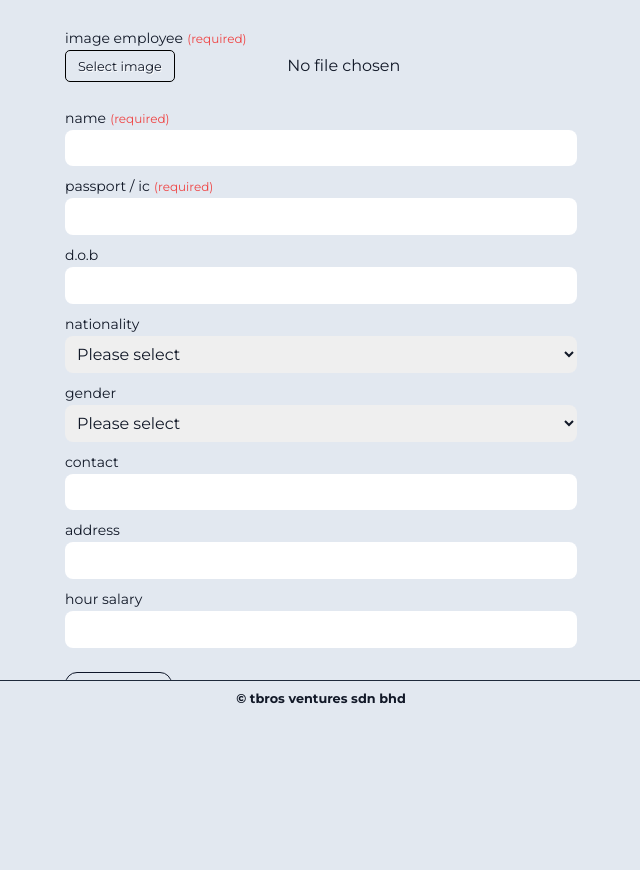
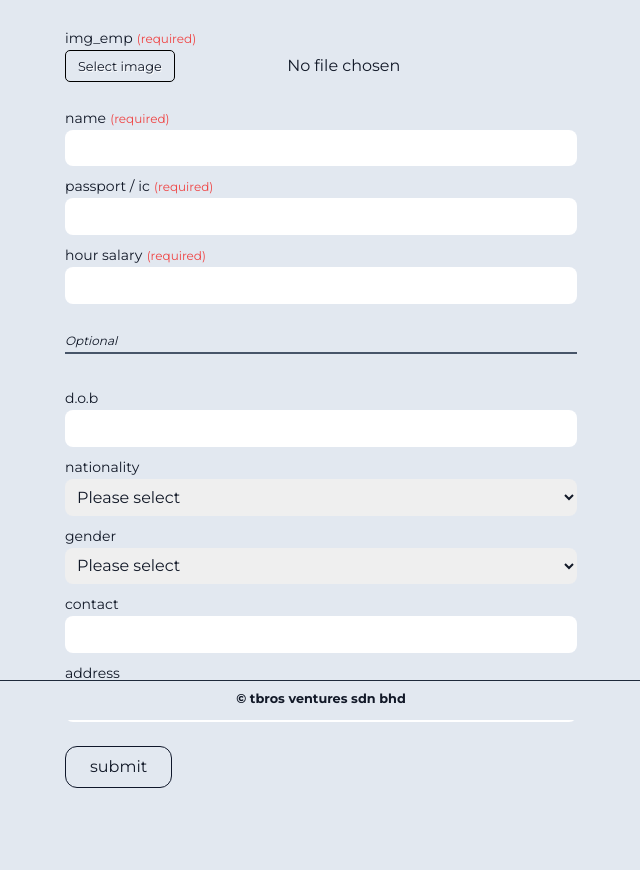
Before and after one commit to bengilla/salary, a Flask app: page /add in a window 1280 px wide. Shown: the part 80-950 px from the top of the page, without its empty margins (319-959 px from the left). Before the commit the page ends 784 px from the top, so only its background shows below. Run offline with Flask 2, Linux system fonts and the light colour scheme; some libraries are stand-ins or nearby versions.

Commit message:
Update all files before change upload image code

```diff
--- a/forms.py
+++ b/forms.py
@@ -5,8 +5,7 @@ CreateForm, EditForm
 
 
 from flask_wtf import FlaskForm
-from wtforms import (FileField, FloatField, SelectField, StringField,
-                     SubmitField)
+from wtforms import FileField, FloatField, SelectField, StringField, SubmitField
 from wtforms.validators import DataRequired
 
 
@@ -27,9 +26,12 @@ class EditForm(FlaskForm):
 class CreateForm(EditForm, FlaskForm):
     """Create Form and inherent to Edit Form"""
 
+    img_emp = FileField("img_emp", validators=[DataRequired()])
     name = StringField("name", validators=[DataRequired()])
     pay_hour = FloatField("hour salary", validators=[DataRequired()])
     ic = StringField("passport / ic", validators=[DataRequired()])
+
+    # Optional
     dob = StringField("d.o.b")
     gender = SelectField("gender", choices=["Please select", "male", "female"])
     nationality = SelectField(
@@ -43,5 +45,4 @@ class CreateForm(EditForm, FlaskForm):
             "Other",
         ],
     )
-    img_emp = FileField("image employee")
     finger_print = StringField("finger print")
--- a/static/style.css
+++ b/static/style.css
@@ -22,6 +22,11 @@ body {
     height: 2.3rem;
     border-radius: 0.5rem;
     padding: 0.3rem 0.5rem;
+}
+
+.form-error {
+    color: red;
+    font-size: 0.8rem;
 }
 
 .list-table tr td {
--- a/templates/add.html
+++ b/templates/add.html
@@ -33,6 +33,20 @@
             <p class="form-error">{{ err }}</p>
             {% endfor %}
         </div>
+        <div class="pb-2">
+            {{ form.pay_hour.label(class="text-sm") }}
+            <span class="text-xs text-red-500">(required)</span><br>
+            {{ form.pay_hour(class="form-input") }}<br>
+            {% for err in form.pay_hour.errors %}
+            <p class="form-error">{{ err }}</p>
+            {% endfor %}
+        </div>
+
+        <div class="mt-4 mb-8">
+            <span class="text-xs italic">Optional</span>
+            <hr class="border-[1px] border-slate-600 mb-2">
+        </div>
+
         <div class="pb-2">
             {{ form.dob.label(class="text-sm") }} {{ form.dob(class="form-input") }}<br>
             {% for err in form.dob.errors %}
@@ -70,12 +84,6 @@
             {% endfor %}
         </div> -->
         <div class="pb-2">
-            {{ form.pay_hour.label(class="text-sm") }} {{ form.pay_hour(class="form-input") }}<br>
-            {% for err in form.pay_hour.errors %}
-            <p class="form-error">{{ err }}</p>
-            {% endfor %}
-        </div>
-        <div class="pb-2">
             {{ form.submit(class="mt-4 px-6 py-2 rounded-xl border border-1 border-slate-900 hover:bg-sky-700 hover:text-slate-100") }}
         </div>
         <br><br>
```
Also changed, not shown: emp_mongodb.py (+7 -8 lines).
